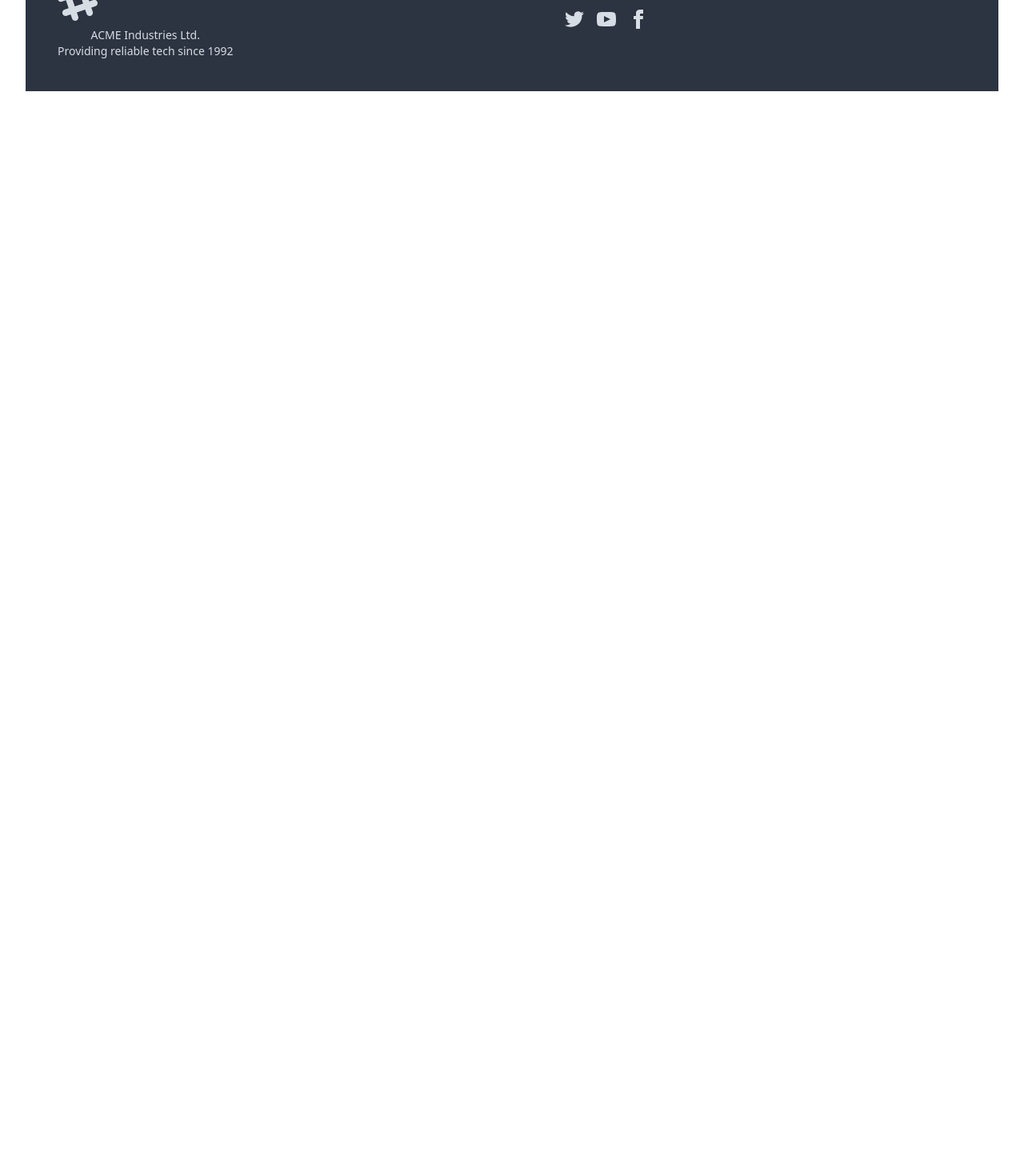
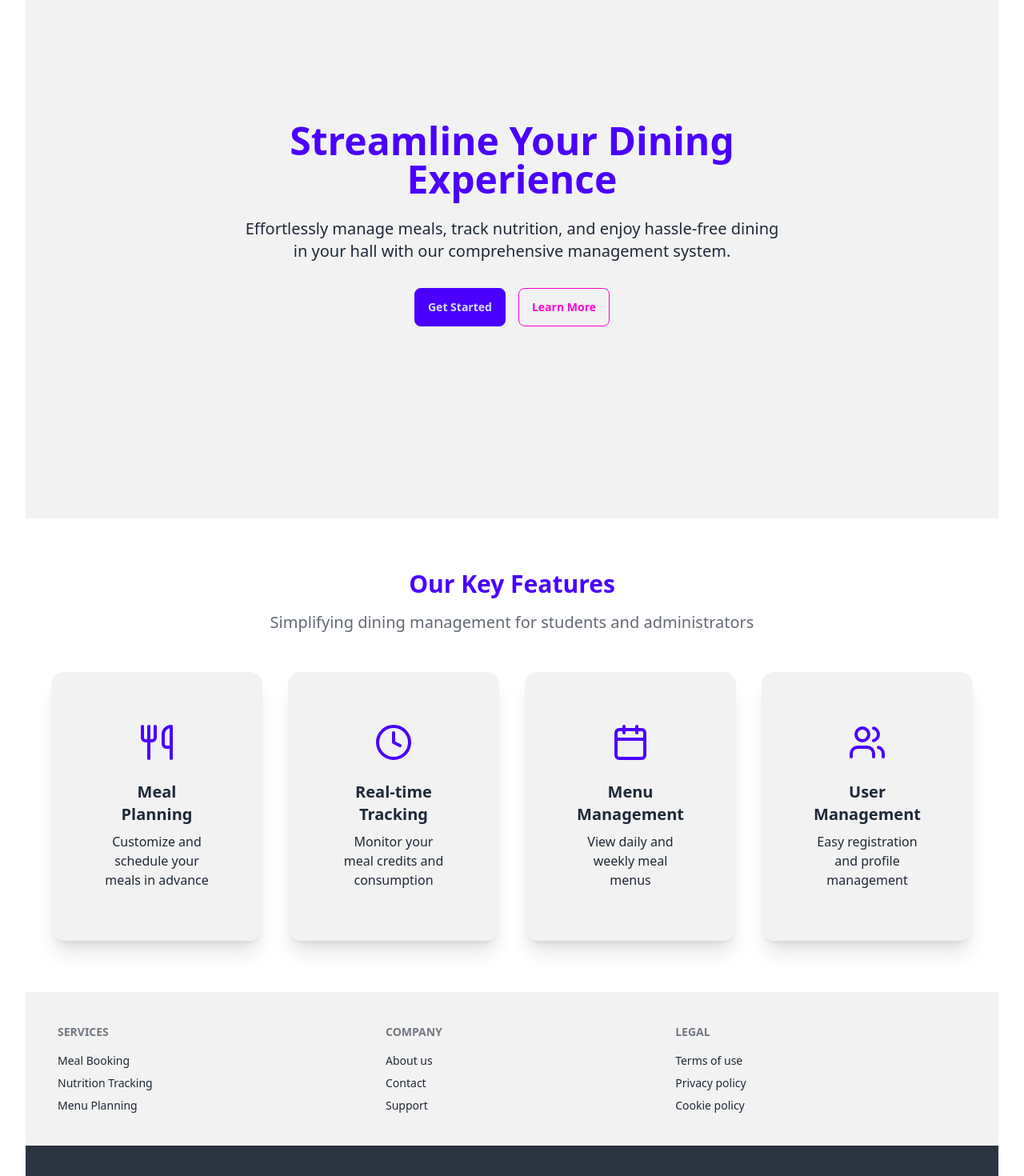
Before and after one commit to nafis200/hall-dining-management-system-fronted, a React (Vite) app: page / in a window 1280 px wide. Shown: the part 120-1590 px from the top of the page at 80% size. Before the commit the page ends 800 px from the top, so only its background shows below. Built offline with nearby package versions, Linux system fonts and the light colour scheme; no server answers.

Commit message:
home-page added

```diff
--- a/package.json
+++ b/package.json
@@ -15,6 +15,7 @@
     "animate.css-react": "^1.1.0",
     "axios": "^1.7.9",
     "firebase": "^11.0.2",
+    "lucide-react": "^0.468.0",
     "react": "^18.3.1",
     "react-awesome-reveal": "^4.2.14",
     "react-dom": "^18.3.1",
--- a/src/Home/Home.jsx
+++ b/src/Home/Home.jsx
@@ -1,10 +1,107 @@
-
 import React from 'react';
+import { Clock, Users, Utensils, Calendar } from 'lucide-react';
 
 const Home = () => {
     return (
-        <div>
-            <p>This is home</p>
+        <div className="min-h-screen bg-base-100 flex flex-col">
+            {/* Navbar */}
+            {/* <div className="navbar bg-primary text-primary-content">
+                <div className="navbar-start">
+                    <a className="btn btn-ghost text-xl">Hall Dining Management</a>
+                </div>
+                <div className="navbar-end">
+                    <button className="btn btn-ghost">Login</button>
+                    <button className="btn btn-secondary">Register</button>
+                </div>
+            </div> */}
+
+            {/* Hero Section */}
+            <div className="hero min-h-[calc(100vh-4rem)] bg-base-200">
+                <div className="hero-content text-center">
+                    <div className="max-w-2xl">
+                        <h1 className="text-5xl font-bold mb-6 text-primary">
+                            Streamline Your Dining Experience
+                        </h1>
+                        <p className="text-xl mb-8">
+                            Effortlessly manage meals, track nutrition, and enjoy hassle-free dining
+                            in your hall with our comprehensive management system.
+                        </p>
+                        <div className="flex justify-center gap-4">
+                            <button className="btn btn-primary">Get Started</button>
+                            <button className="btn btn-outline btn-secondary">Learn More</button>
+                        </div>
+                    </div>
+                </div>
+            </div>
+
+            {/* Features Section */}
+            <div className="bg-base-100 py-16 px-4">
+                <div className="text-center mb-12">
+                    <h2 className="text-3xl font-bold text-primary mb-4">
+                        Our Key Features
+                    </h2>
+                    <p className="text-xl text-base-content/70">
+                        Simplifying dining management for students and administrators
+                    </p>
+                </div>
+
+                <div className="grid md:grid-cols-4 gap-8 max-w-6xl mx-auto">
+                    {/* Feature Cards */}
+                    <div className="card bg-base-200 shadow-xl">
+                        <div className="card-body items-center text-center">
+                            <Utensils className="text-primary w-12 h-12 mb-4" />
+                            <h3 className="card-title">Meal Planning</h3>
+                            <p>Customize and schedule your meals in advance</p>
+                        </div>
+                    </div>
+
+                    <div className="card bg-base-200 shadow-xl">
+                        <div className="card-body items-center text-center">
+                            <Clock className="text-primary w-12 h-12 mb-4" />
+                            <h3 className="card-title">Real-time Tracking</h3>
+                            <p>Monitor your meal credits and consumption</p>
+                        </div>
+                    </div>
+
+                    <div className="card bg-base-200 shadow-xl">
+                        <div className="card-body items-center text-center">
+                            <Calendar className="text-primary w-12 h-12 mb-4" />
+                            <h3 className="card-title">Menu Management</h3>
+                            <p>View daily and weekly meal menus</p>
+                        </div>
+                    </div>
+
+                    <div className="card bg-base-200 shadow-xl">
+                        <div className="card-body items-center text-center">
+                            <Users className="text-primary w-12 h-12 mb-4" />
+                            <h3 className="card-title">User Management</h3>
+                            <p>Easy registration and profile management</p>
+                        </div>
+                    </div>
+                </div>
+            </div>
+
+            {/* Footer */}
+            <footer className="footer p-10 bg-base-200 text-base-content">
+                <div>
+                    <span className="footer-title">Services</span>
+                    <a className="link link-hover">Meal Booking</a>
+                    <a className="link link-hover">Nutrition Tracking</a>
+                    <a className="link link-hover">Menu Planning</a>
+                </div>
+                <div>
+                    <span className="footer-title">Company</span>
+                    <a className="link link-hover">About us</a>
+                    <a className="link link-hover">Contact</a>
+                    <a className="link link-hover">Support</a>
+                </div>
+                <div>
+                    <span className="footer-title">Legal</span>
+                    <a className="link link-hover">Terms of use</a>
+                    <a className="link link-hover">Privacy policy</a>
+                    <a className="link link-hover">Cookie policy</a>
+                </div>
+            </footer>
         </div>
     );
 };
```
Also changed, not shown: 1 other file (tests, documents, lock files or other folders).
